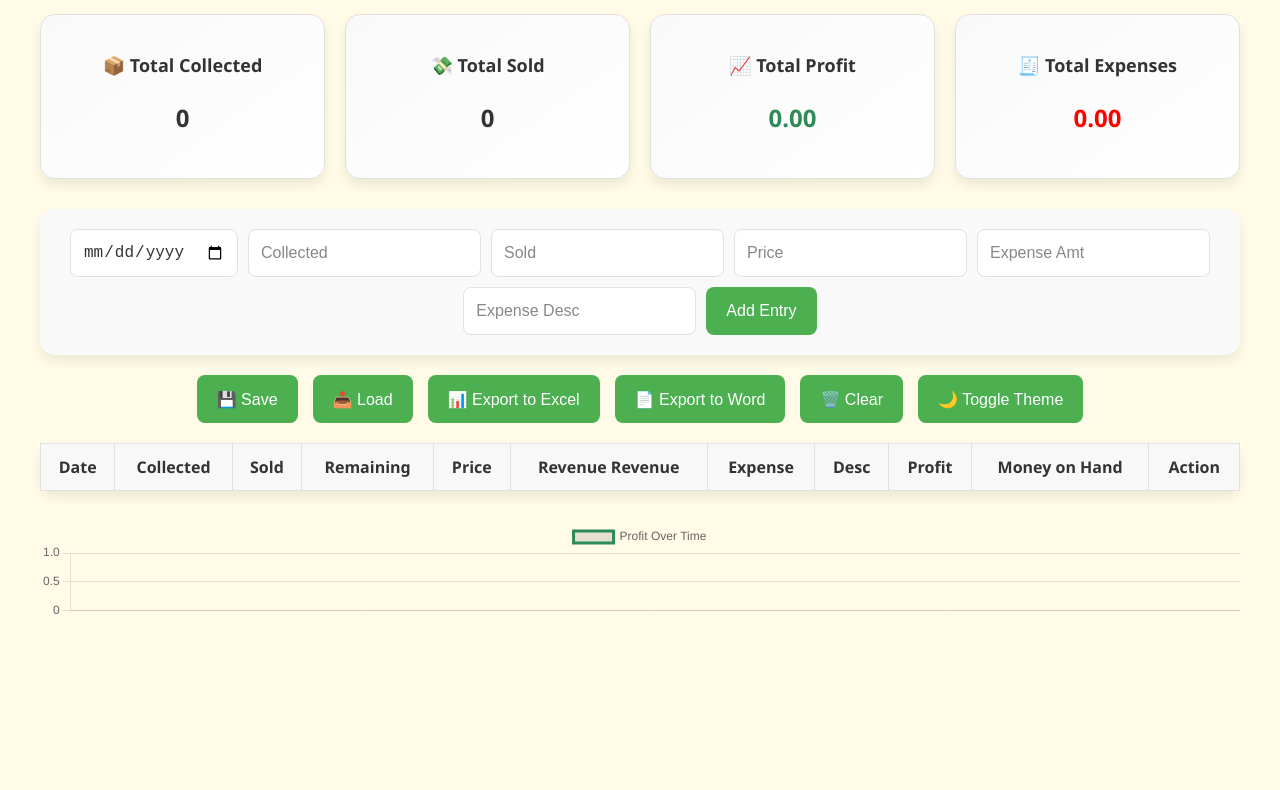
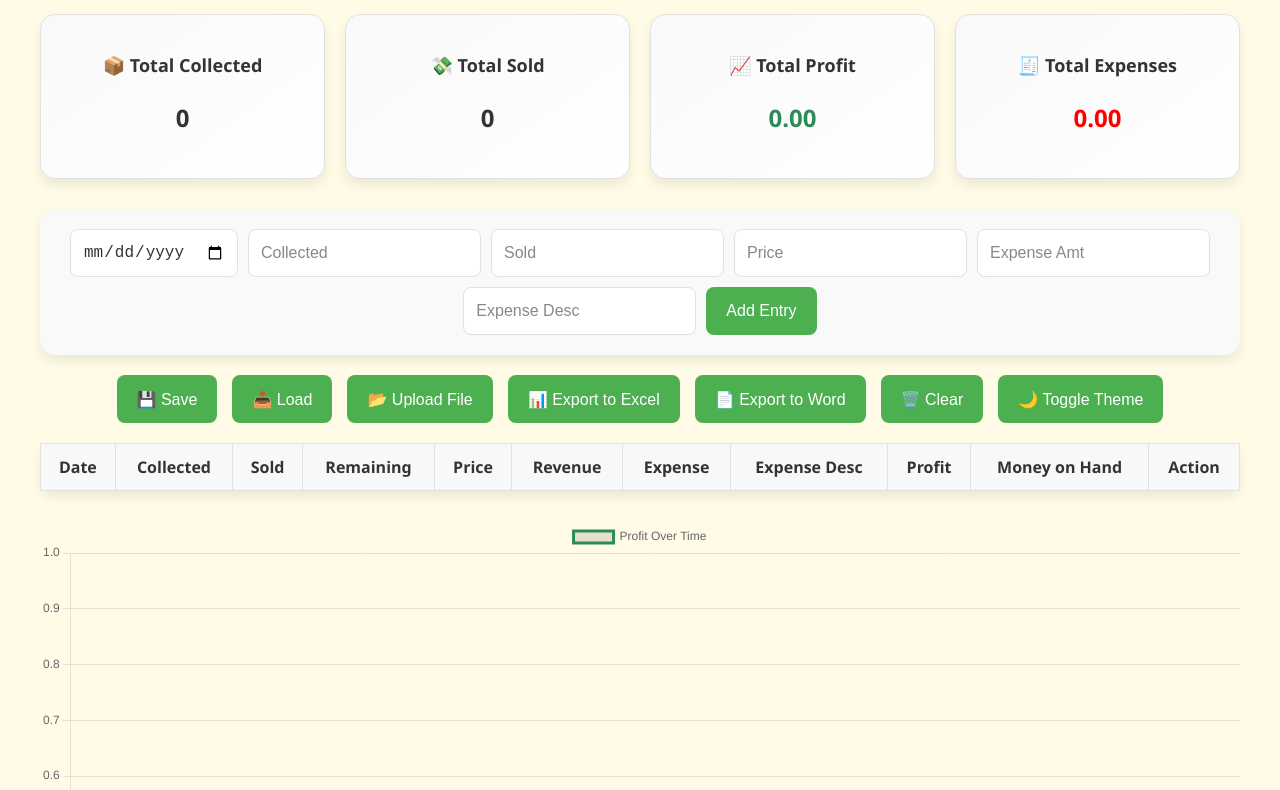
Before and after one commit to tadesseAmenu/ChickenFarm, a plain HTML site: page index.html in a window 1280 px wide. Shown: the part 100-890 px from the top of the page. Before the commit the page ends 800 px from the top, so only its background shows below. Drawn offline with nearby package versions, Linux system fonts and the light colour scheme.

Commit message:
Update index.html

```diff
--- a/index.html
+++ b/index.html
@@ -3,13 +3,55 @@
 <head>
   <meta charset="UTF-8">
   <meta name="viewport" content="width=device-width, initial-scale=1.0, maximum-scale=1.0, user-scalable=no">
-  <title>Chicken Farm Daily Tracker</title>
+  <title>Egg Farm Daily Tracker</title>
   <link rel="stylesheet" href="style.css">
-  <script src="https://cdn.jsdelivr.net/npm/chart.js"></script>
+  <script src="https://cdn.jsdelivr.net/npm/chart.js@4.4.3"></script>
+  <script src="https://cdnjs.cloudflare.com/ajax/libs/xlsx/0.18.5/xlsx.full.min.js"></script>
+  <script src="https://cdn.jsdelivr.net/npm/docx@8.5.0/build/index.min.js"></script>
+  <script>
+    // Fallback for SheetJS
+    if (typeof XLSX === 'undefined') {
+      console.warn('SheetJS not loaded from primary CDN. Loading fallback...');
+      const fallbackScript = document.createElement('script');
+      fallbackScript.src = 'https://cdn.sheetjs.com/xlsx-latest/xlsx.full.min.js';
+      fallbackScript.onload = () => console.log('Fallback SheetJS loaded successfully.');
+      fallbackScript.onerror = () => {
+        console.error('Failed to load fallback SheetJS.');
+        alert('Failed to load file upload library. Please check your internet connection.');
+      };
+      document.head.appendChild(fallbackScript);
+    }
+    // Fallback for Chart.js
+    if (typeof Chart === 'undefined') {
+      console.warn('Chart.js not loaded from primary CDN. Loading fallback...');
+      const fallbackScript = document.createElement('script');
+      fallbackScript.src = 'https://cdnjs.cloudflare.com/ajax/libs/Chart.js/4.4.3/chart.min.js';
+      fallbackScript.onload = () => console.log('Fallback Chart.js loaded successfully.');
+      fallbackScript.onerror = () => {
+        console.error('Failed to load fallback Chart.js.');
+        alert('Failed to load chart library. Chart may not display.');
+      };
+      document.head.appendChild(fallbackScript);
+    }
+    // Fallback for docx.js (no alert)
+    setTimeout(() => {
+      if (typeof docx === 'undefined') {
+        console.warn('docx.js not loaded from primary CDN. Loading fallback...');
+        const fallbackScript = document.createElement('script');
+        fallbackScript.src = 'https://unpkg.com/docx@8.5.0/build/index.js';
+        fallbackScript.onload = () => console.log('Fallback docx.js loaded successfully.');
+        fallbackScript.onerror = () => {
+          console.warn('Failed to load fallback docx.js. Using HTML-based Word export.');
+          // No alert; HTML fallback ensures Word export works
+        };
+        document.head.appendChild(fallbackScript);
+      }
+    }, 3000); // Increased to 3 seconds for slower networks
+  </script>
 </head>
 <body>
   <div class="container">
-    <h1>🐔 Chicken Farm Daily Tracker</h1>
+    <h1>🐔 Egg Farm Daily Tracker</h1>
 
     <div class="summary">
       <div class="card summary-card">
@@ -43,8 +85,10 @@
     <div class="button-group">
       <button class="btn" id="saveData">💾 Save</button>
       <button class="btn" id="loadData">📤 Load</button>
-      <button class="btn" id="downloadExcel" onclick="exportToExcel()">📊 Export to Excel</button>
-      <button class="btn" id="downloadWord" onclick="exportToWord()">📄 Export to Word</button>
+      <input type="file" id="fileUpload" accept=".xlsx,.xls,.csv" style="display: none;">
+      <button class="btn" id="uploadFile">📂 Upload File</button>
+      <button class="btn" id="downloadExcel">📊 Export to Excel</button>
+      <button class="btn" id="downloadWord">📄 Export to Word</button>
       <button class="btn" id="clearData">🗑️ Clear</button>
       <button class="btn" id="themeToggle">🌙 Toggle Theme</button>
     </div>
@@ -57,9 +101,9 @@
           <th>Sold</th>
           <th>Remaining</th>
           <th>Price</th>
-          <th>Revenue  Revenue</th>
+          <th>Revenue</th>
           <th>Expense</th>
-          <th>Desc</th>
+          <th>Expense Desc</th>
           <th>Profit</th>
           <th>Money on Hand</th>
           <th>Action</th>
@@ -68,7 +112,7 @@
       <tbody></tbody>
     </table>
 
-    <canvas id="profitChart" height="100"></canvas>
+    <canvas id="profitChart"></canvas>
   </div>
 
   <script src="script.js"></script>
```
